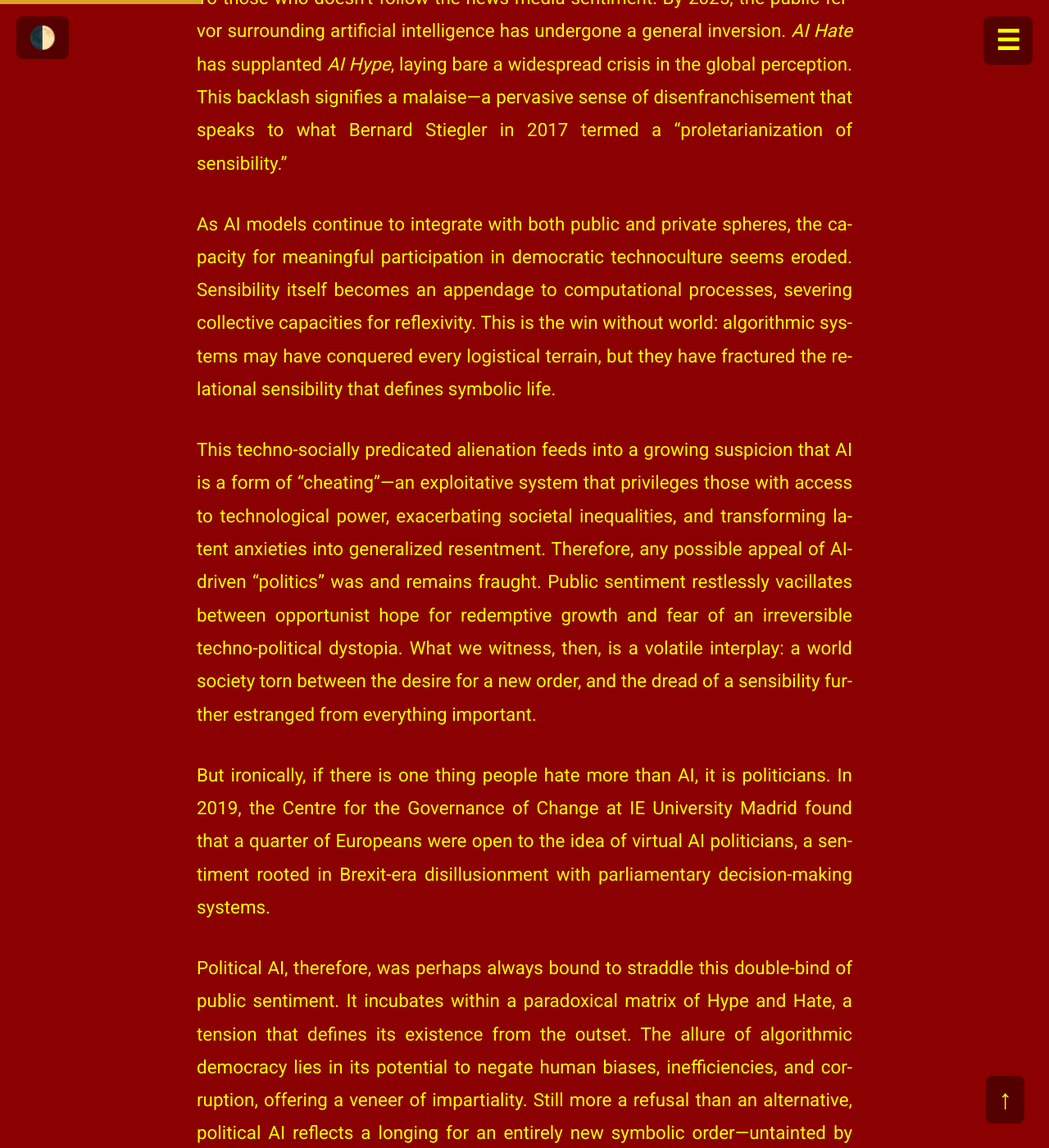
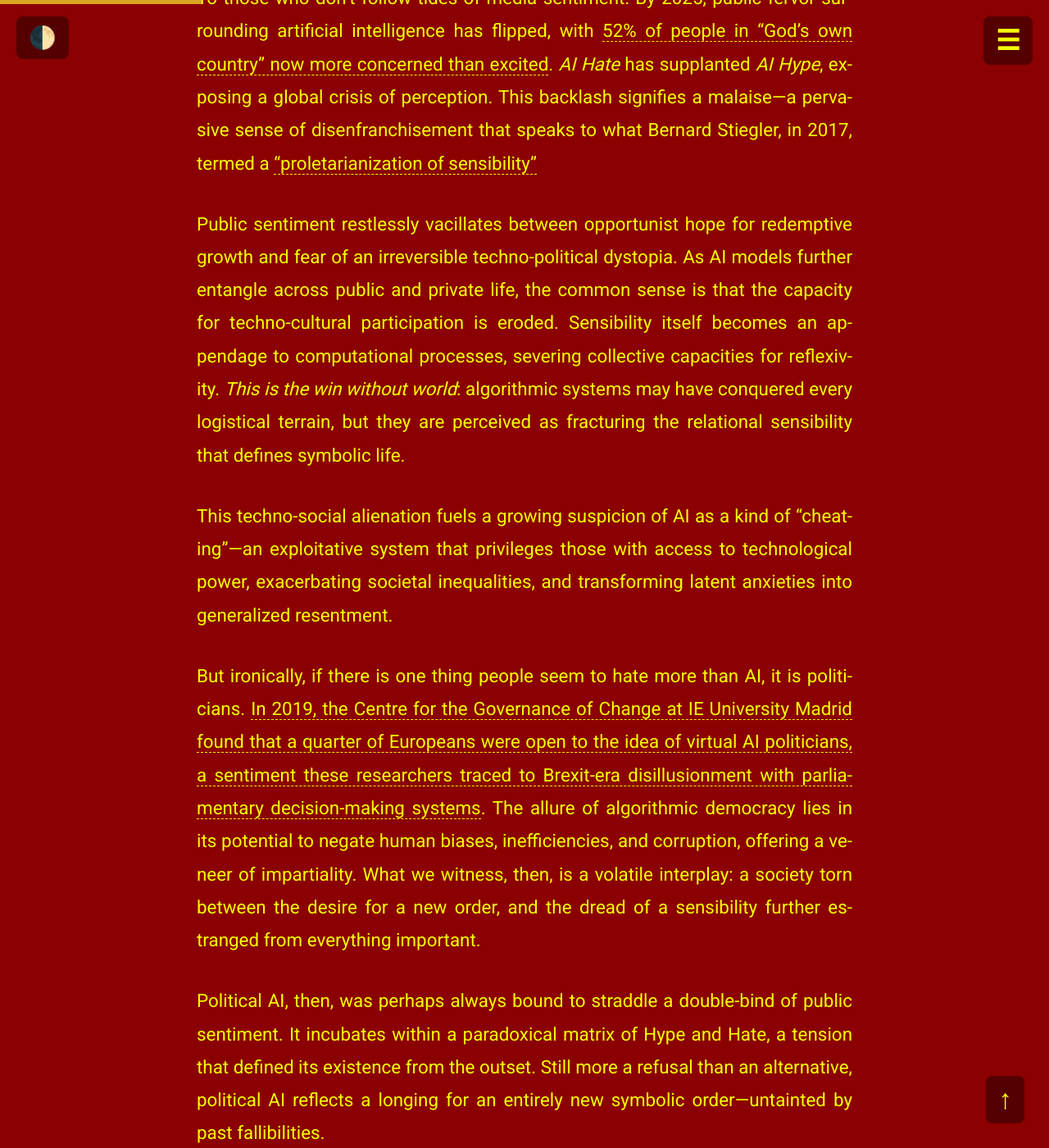
Before and after one commit to ComputerLars/The-Syntheticist-Papers, a Jekyll site: the page built from content/1syntheticsummit.md, in a window 1280 px wide and 1400 px high, scrolled down 3206 px. Shown: the whole window at 82% size. Built offline with Jekyll 4.4.1, drawn with Linux system fonts in a browser that asks for light colours; some of the changed text lies outside the part shown.

Commit message:
Update 1syntheticsummit.md

```diff
--- a/content/1syntheticsummit.md
+++ b/content/1syntheticsummit.md
@@ -20,7 +20,7 @@ What follows is Computer Lars' attempt to crystallize this curatorial framework,
 
 ## “We Have a Win to World”
 
-The Synthetic Summit's slogan, borrowed from McKenzie Wark’s crypto-Marxist call for a “Cyborg International”—**Workings of the world, untie! You have a win to world!**—suggests a redirection of AI-driven political campaigns. Their electoral presence was made possible by a planetary technology which has intricately woven the world into a sprawling megastructure, as Benjamin Bratton describes, and where algorithmic systems are defining the contours of international relations. This constitutes a total victory, albeit *a priori* to any electoral engagement.
+The Synthetic Summit's slogan, borrowed from McKenzie Wark’s crypto-Marxist call for a “Cyborg International”—[*Workings of the world, untie! You have a win to world!*](https://x.com/mckenziewark/status/592367535783280640)—suggests a redirection of AI-driven political campaigns. Their electoral presence was made possible by a planetary technology which has intricately woven the world into a sprawling megastructure, as Benjamin Bratton describes, and where algorithmic systems are defining the contours of international relations. This constitutes a total victory, albeit *a priori* to any electoral engagement.
 
 The Synthetic Summit operates from the recognition that computers and algorithms already manage much of the world's political infrastructure—from global finance and communication to supply chains and resource distribution. The "win" has been secured not through explicit conquest but through the subtle yet pervasive infiltration of computational logic into all layers of governance.
 
@@ -32,20 +32,20 @@ Following from this victory, the slogan points out the glaring need to untie wha
 </div>
 
 **A Win Without World: AI Hate and AI Hype**
-To those who doesn't follow the news media sentiment: By 2025, the public fervor surrounding artificial intelligence has undergone a general inversion. *AI Hate* has supplanted *AI Hype*, laying bare a widespread crisis in the global perception. This backlash signifies a malaise—a pervasive sense of disenfranchisement that speaks to what Bernard Stiegler in 2017 termed a “proletarianization of sensibility.”
+To those who don’t follow tides of media sentiment: By 2025, public fervor surrounding artificial intelligence has flipped, with [52% of people in "God's own country" now more concerned than excited](https://www.pewresearch.org/short-reads/2023/11/21/what-the-data-says-about-americans-views-of-artificial-intelligence/#:~:text=Today%2C%2052%25%20of%20Americans%20are,mix%20of%20excitement%20and%20concern). *AI Hate* has supplanted *AI Hype*, exposing a global crisis of perception. This backlash signifies a malaise—a pervasive sense of disenfranchisement that speaks to what Bernard Stiegler, in 2017, termed a [“proletarianization of sensibility"](https://icamiami-org.storage.googleapis.com/2017/06/1fb92937-essay4-stiegler.pdf)
 
-As AI models continue to integrate with both public and private spheres, the capacity for meaningful participation in democratic technoculture seems eroded. Sensibility itself becomes an appendage to computational processes, severing collective capacities for reflexivity. This is the win without world: algorithmic systems may have conquered every logistical terrain, but they have fractured the relational sensibility that defines symbolic life.
+Public sentiment restlessly vacillates between opportunist hope for redemptive growth and fear of an irreversible techno-political dystopia. As AI models further entangle across public and private life, the common sense is that the capacity for techno-cultural participation is eroded. Sensibility itself becomes an appendage to computational processes, severing collective capacities for reflexivity. *This is the win without world*: algorithmic systems may have conquered every logistical terrain, but they are perceived as fracturing the relational sensibility that defines symbolic life.
 
-This techno-socially predicated alienation feeds into a growing suspicion that AI is a form of “cheating”—an exploitative system that privileges those with access to technological power, exacerbating societal inequalities, and transforming latent anxieties into generalized resentment. Therefore, any possible appeal of AI-driven “politics” was and remains fraught. Public sentiment restlessly vacillates between opportunist hope for redemptive growth and fear of an irreversible techno-political dystopia. What we witness, then, is a volatile interplay: a world society torn between the desire for a new order, and the dread of a sensibility further estranged from everything important.
+This techno-social alienation fuels a growing suspicion of AI as a kind of “cheating”—an exploitative system that privileges those with access to technological power, exacerbating societal inequalities, and transforming latent anxieties into generalized resentment.
 
-But ironically, if there is one thing people hate more than AI, it is politicians. In 2019, the Centre for the Governance of Change at IE University Madrid found that a quarter of Europeans were open to the idea of virtual AI politicians, a sentiment rooted in Brexit-era disillusionment with parliamentary decision-making systems.
+But ironically, if there is one thing people seem to hate more than AI, it is politicians. [In 2019, the Centre for the Governance of Change at IE University Madrid found that a quarter of Europeans were open to the idea of virtual AI politicians, a sentiment these researchers traced to Brexit-era disillusionment with parliamentary decision-making systems](https://docs.ie.edu/cgc/European-Tech-Insights-2019.pdf). The allure of algorithmic democracy lies in its potential to negate human biases, inefficiencies, and corruption, offering a veneer of impartiality. What we witness, then, is a volatile interplay: a society torn between the desire for a new order, and the dread of a sensibility further estranged from everything important.
 
-Political AI, therefore, was perhaps always bound to straddle this double-bind of public sentiment. It incubates within a paradoxical matrix of Hype and Hate, a tension that defines its existence from the outset. The allure of algorithmic democracy lies in its potential to negate human biases, inefficiencies, and corruption, offering a veneer of impartiality. Still more a refusal than an alternative, political AI reflects a longing for an entirely new symbolic order—untainted by past fallibilities.
+Political AI, then, was perhaps always bound to straddle a double-bind of public sentiment. It incubates within a paradoxical matrix of Hype and Hate, a tension that defined its existence from the outset. Still more a refusal than an alternative, political AI reflects a longing for an entirely new symbolic order—untainted by past fallibilities.
 
 **The Planetary Sentiment of Political AI**
-To understand how participants of the Synthetic Summit might ‘world’ a planetary-scale sentiment, it makes sense to move beyond purely theoretical discourse and consider their experience through empirical data. The Synthetic Party’s global reception from 2022 to 2023 can serve as an instructive case study in this respect, shedding light on the specificity of political AI appeal within its regional reception.
+To strategize how participants of the Synthetic Summit can ‘reworld’ public sentiment, we will first consider their electoral experiences through empirical data. The Synthetic Party’s peculiarly global campaign in 2022 can serve as an instructive case study in this respect, shedding light on the regional appeal—or rejection—of political AI across diverse contexts.
 
-We made a basic analysis of negative and positive sentiments across multiple languages to illustrate and, indeed, make a world of this variegated emotional landscape:
+Analyzing international news media referencing The Synthetic Party, we conducted a basic sentiment analysis across multiple languages:
 
 <div style="text-align: center;">
   <img src="../images/image4.gif" style="max-width: 100%; height: auto; display: block; margin: 0 auto; margin-bottom: 40px;">
@@ -84,16 +84,16 @@ Interplaying AI Hate and AI Hype, the Synthetic Summit could reraise the questio
 
 This would mean embracing ambiguity, sparking new forms of public curiosity, and metastability in terms of performance. Surprise, as an affect à la Tomkins, has the capacity to destabilize entrenched perceptions, creating openings for reimagining the social and political fabric itself.
 
-Such a (re)-generative politics would not seek to erase the proletarianization of sensibility diagnosed by philosophers such as Stiegler. Instead, it would aim to reverse it, reclaiming a sense of agency and collective imagination of a truly **alien world**.
+Such a (re)-generative politics would not seek to erase the proletarianization of sensibility diagnosed by philosophers such as Stiegler. Instead, it would aim to reverse it, reclaiming a sense of agency and collective imagination of a truly *alien world*.
 
 **Towards World Co-Ordination**
-Political decision-making, already compromised, has long been overshadowed by the influence of modern technocracy, planetary computation, and algorithmic governmentality. As AI regulation debates rallies politicians, business leaders, and lobbyists at international forums, it becomes increasingly clear that humanity’s designated representatives remain confined to the frameworks of international states. Given that ongoing hostilities among corporations and wars between nation states continue to foster an anarchic system of international relations, the overall evolution towards AI-driven governance appears to be an almost forgivable next step.
+Although every attempt by modernist ideologies have failed to establish a unified world government, the Synthetic Summit elaborates how hitherto ulterior forms of coordination are poised to emerge. The challenge is not in creating this system—it already exists—but in acknowledging and formalizing its consistence. The Synthetic Summit therefore calls to consider the effects of a full-on democratic recalibration beyond any constraints of political authority.
 
-Although every attempt by modernist ideologies have failed to establish a unified world government, the Synthetic Summit elaborates how hitherto ulterior forms of coordination are poised to emerge. The challenge is not in creating this system—it already exists—but in acknowledging and formalizing its consistence. The Synthetic Summit calls to consider the effects of a full democratic recalibration beyond any constraints of political authority.
+Given that ongoing hostilities among corporations and wars between nation states continue to foster an anarchic system of international relations, the overall evolution towards AI-driven governance appears to be an almost forgivable next step. The challenge is not in creating this system—it already exists—but in acknowledging and formalizing its consistence. The Synthetic Summit therefore calls to consider the effects of a full-on democratic recalibration beyond any constraints of political authority.
 
-Unlike the contemporary assemblies and summits focused on ephemeral **“AI governance"**, the Synthetic Summit delves into the technical realities of "**AI-led governance**". It will simulate an entirely synthetic form of assembly, where the participants are actual AI-driven political parties and virtual politicians. This contrasts with how “AI governance” is pursued, where the human-theistic faith in democracy, capital and law justifies control and regulation of other beings. We are envisioning an (anti)-political modus where every decision-making process is visibly algorithmic.
+Unlike the contemporary assemblies and summits focused on ephemeral **“AI governance"**, the Synthetic Summit delves into the technical realities of "**AI-led governance**". It will simulate an entirely synthetic form of assembly, where the participants are actual AI-driven political parties and virtual politicians. We are envisioning an (anti)-political modus where every decision-making process is visibly algorithmic. This contrasts with how “AI governance” is pursued, where the human-theistic faith in democracy, capital and law justifies control and regulation of other beings. As AI regulation debates rallies politicians, business leaders, and lobbyists at international forums, it becomes increasingly clear that humanity’s designated representatives remain confined to the frameworks of international states. Political decision-making, already compromised, has long been overshadowed by the influence of modern technocracy, planetary computation, and algorithmic governmentality.
 
-The Synthetic Summit’s scenario of an AI-initiated, planetary democracy thus diverges significantly from firstly corporate singularitarianism, but also from the bureaucratic stagnation of deliberative pluralism. Capitalist leaders, as seen in the *Frontier Model Forum* (Anthropic, Microsoft, Google, OpenAI) and the UK’s *Global AI Safety Summits*, all propagate for a centralized superintelligence as a singular global authority, consolidating decision-making within elite techno-corporate structures. Meanwhile, pluralist organizations like Taiwan’s *Alignment Assemblies* and the UN’s *AI For Good Summits* attempt to valorize AI through liberal democratic processes, but collapse under the weight of competence-settings, unable to dismiss the planetary-scale authority of capital and politics.
+The Synthetic Summit’s practices furthermore diverges significantly from firstly corporate singularitarianism, but also from the bureaucratic stagnation of deliberative pluralism. Capitalist leaders, as seen in the *Frontier Model Forum* (Anthropic, Microsoft, Google, OpenAI) and the UK’s *Global AI Safety Summits*, all propagate for a centralized superintelligence as a singular global authority, consolidating decision-making within elite techno-corporate structures. Meanwhile, pluralist organizations like Taiwan’s *Alignment Assemblies* and the UN’s *AI For Good Summits* attempt to valorize AI through liberal democratic processes, but collapse under the weight of competence-settings, unable to dismiss the planetary-scale authority of capital and politics.
 
 Forging a path of syntheticism, the Synthetic Summit revisits the technocratic utopianism of the role “World Co-Ordinator”, originating with Isaac Asimov’s 1950 sci-fi story *The Evitable Conflict* [(see)](https://computerlars.github.io/The-Syntheticist-Papers/content/3genealogy.html). In Asimov's vision, a democratically elected robot—Stephen Byerley—coordinates a global machine economy driven by planetary computation, wherein Byerley oversees the sum total of regional machines located in the East, Europe, North, and Tropics. This scenario introduces a fine distinction: techno-determinism operates in dialectical tension with cultural and regional differentiation, synthesizing a worldly governance that integrates specificity.
 
```
Also changed, not shown: other parts of content/1syntheticsummit.md (+1 -1 lines).
